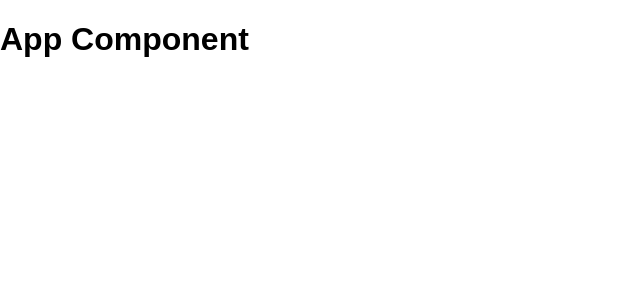
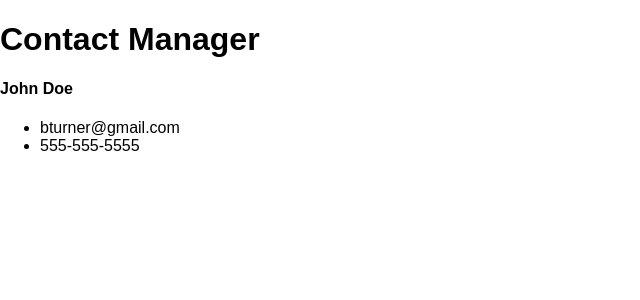
Before and after one commit to Brandontheturner/contact-manager, a React (Create React App) app: page / in a window 1280 px wide. Shown: the top 300 px of the page, without its empty margins (0-640 px from the left). Built offline with nearby package versions, Linux system fonts and the light colour scheme.

Commit message:
setting up contact and header components with props

```diff
--- a/src/App.js
+++ b/src/App.js
@@ -1,11 +1,18 @@
 import React, { Component } from "react";
+import Contact from "./components/Contact";
+import Header from "./components/Header";
 import "./App.css";
 
 class App extends Component {
   render() {
     return (
       <div className="App">
-        <h1>App Component</h1>
+        <Header branding="Contact Manager" />
+        <Contact
+          name="John Doe"
+          email="bturner@gmail.com"
+          phone="555-555-5555"
+        />
       </div>
     );
   }
--- /dev/null
+++ b/src/components/Contact.js
@@ -0,0 +1,17 @@
+import React, { Component } from "react";
+
+class Contact extends Component {
+  render() {
+    return (
+      <div>
+        <h4>{this.props.name}</h4>
+        <ul>
+          <li>{this.props.email}</li>
+          <li>{this.props.phone}</li>
+        </ul>
+      </div>
+    );
+  }
+}
+
+export default Contact;
--- /dev/null
+++ b/src/components/Header.js
@@ -0,0 +1,12 @@
+//functional component
+import React from "react";
+
+const Header = props => {
+  return (
+    <div>
+      <h1>{props.branding}</h1>
+    </div>
+  );
+};
+
+export default Header;
```
